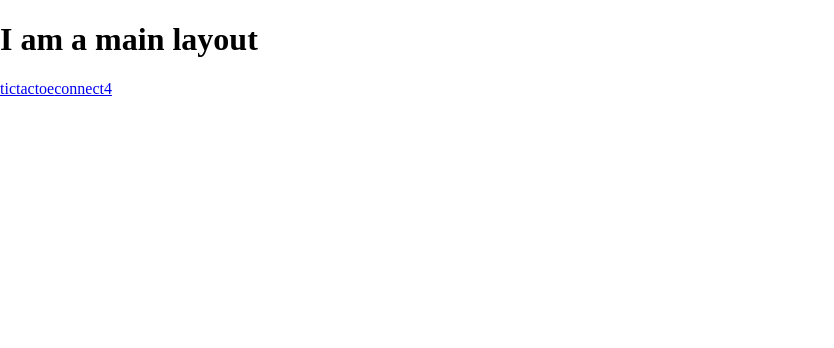
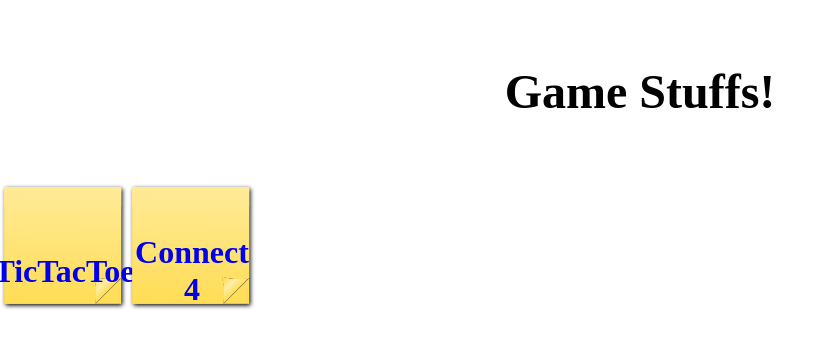
Before and after one commit to NoodleSushi/game-stuffs, a React (Vite) app: page / in a window 1280 px wide. Shown: the top 348 px of the page, without its empty margins (0-834 px from the left). Built offline with nearby package versions, Linux system fonts and the light colour scheme.

Commit message:
update main page

```diff
--- /dev/null
+++ b/src/layouts/Main.module.css
@@ -0,0 +1,8 @@
+.header {
+  padding: 32px;
+}
+
+h1 {
+  font-size: 3em;
+  text-align: center;
+}
--- a/src/layouts/Main.tsx
+++ b/src/layouts/Main.tsx
@@ -1,11 +1,13 @@
-import { Link } from "react-router-dom";
-
+import GameOption from '../components/GameOption';
+import styles from './Main.module.css';
 
 function Main() {
   return <>
-    <h1>I am a main layout</h1>
-    <Link to='/game/tictactoe'>tictactoe</Link>
-    <Link to='/game/connect4'>connect4</Link>
+    <div className={`${styles.header}`}>
+      <h1>Game Stuffs!</h1>
+    </div>
+    <GameOption to='/game/tictactoe' label='TicTacToe' />
+    <GameOption to='/game/connect4' label='Connect 4' />
   </>
 }
 
```
